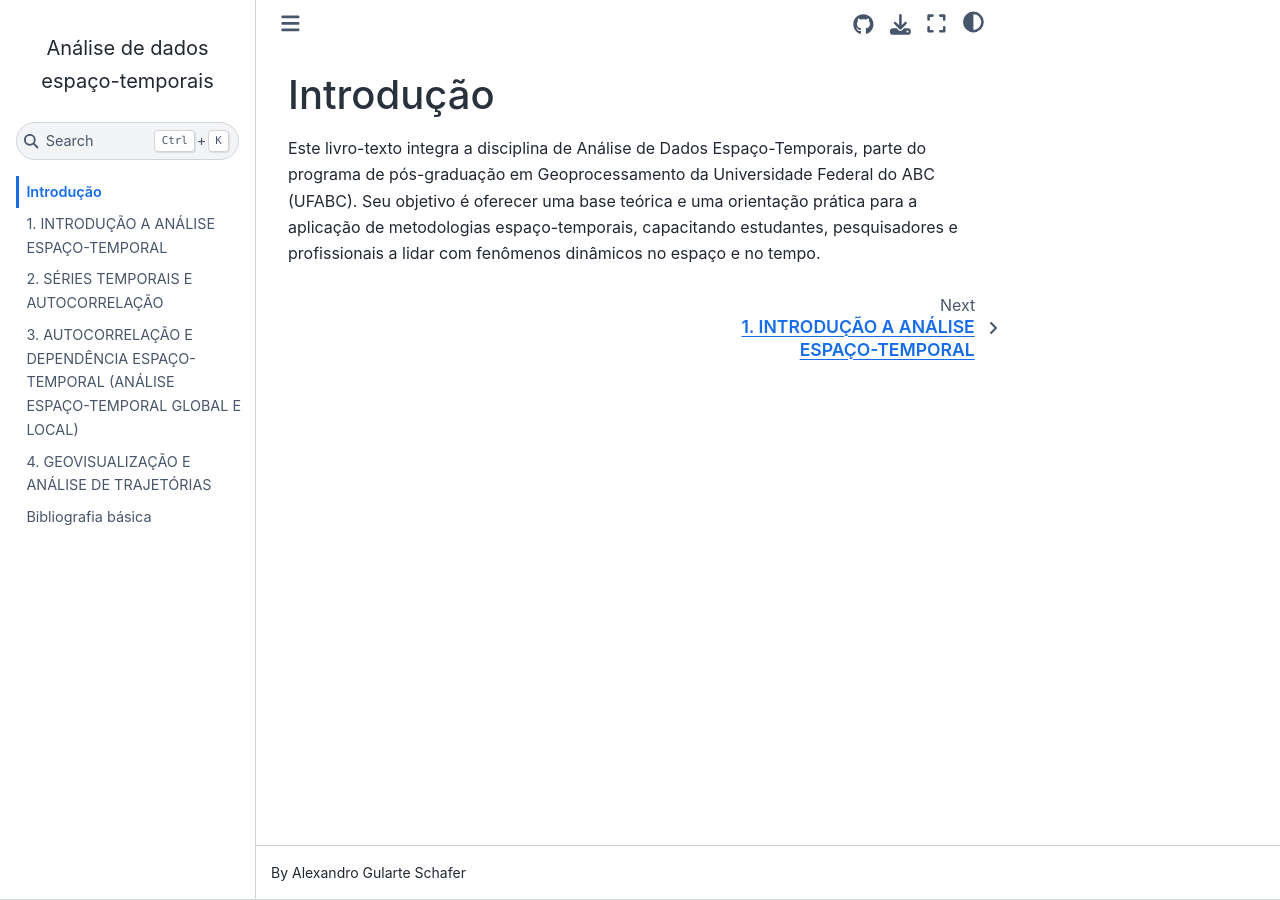
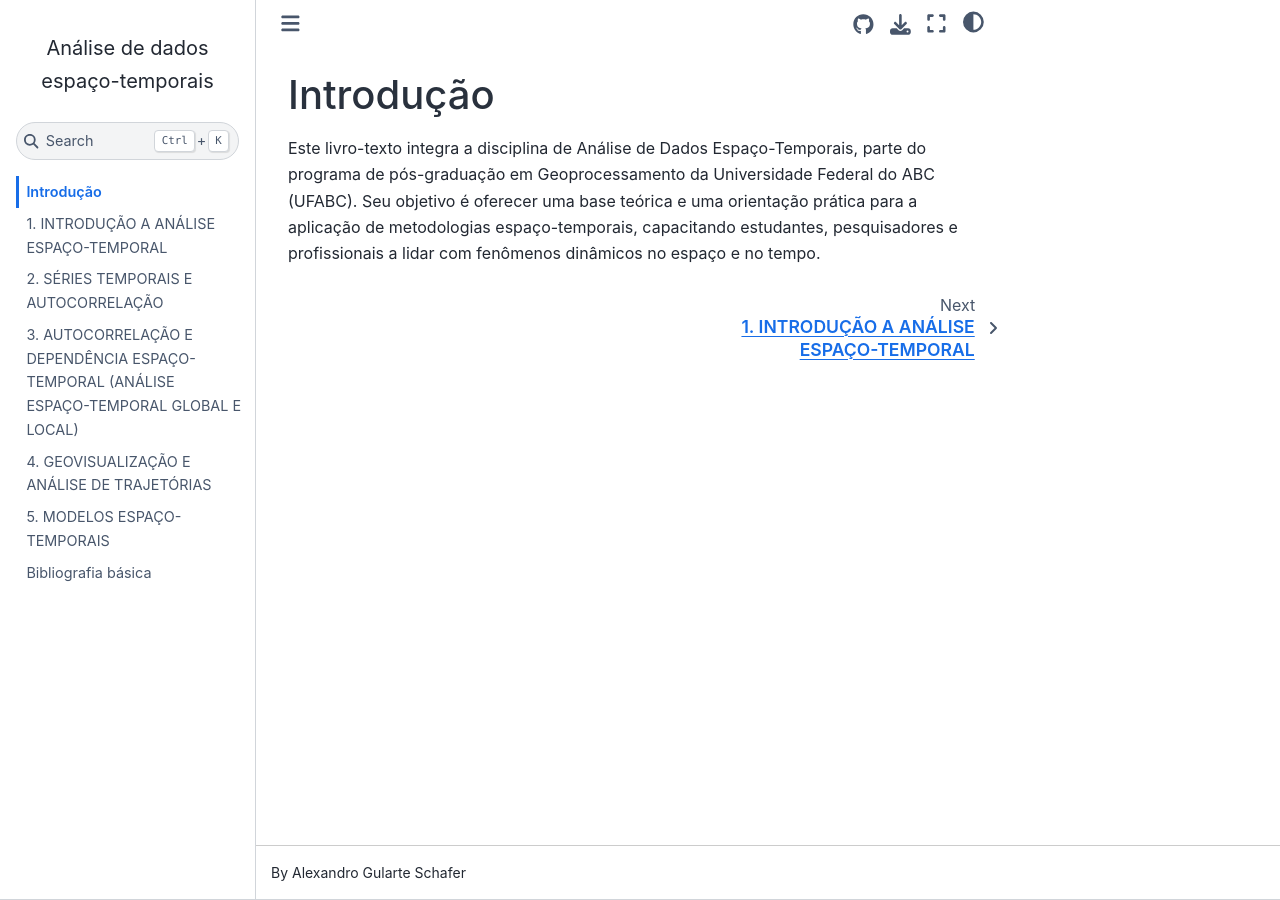
Before and after one commit to Alexandrogschafer/spatio-temporal-data-analysis, a Jupyter Book: the page built from intro.md, in a window 1280 px wide. Built offline with Jupyter Book 1.0.4 settings and Sphinx 7.4.7 and the Sphinx Book theme 1.1.4, drawn with Linux system fonts in a browser that asks for light colours; part of the change alters nothing that is shown.

```diff
--- a/_toc.yml
+++ b/_toc.yml
@@ -8,4 +8,5 @@ chapters:
 - file: capitulo2
 - file: capitulo3
 - file: capitulo4
+- file: capitulo5
 - file: referencias
```
